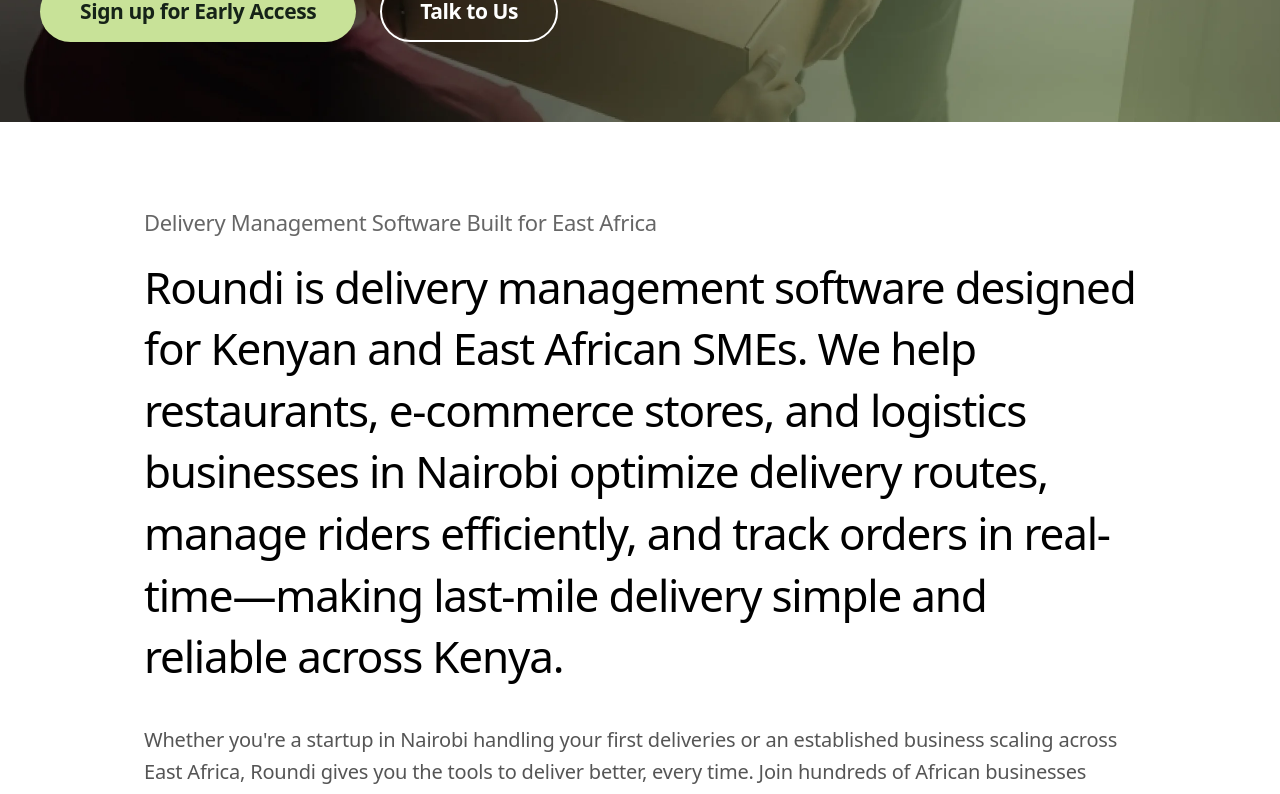
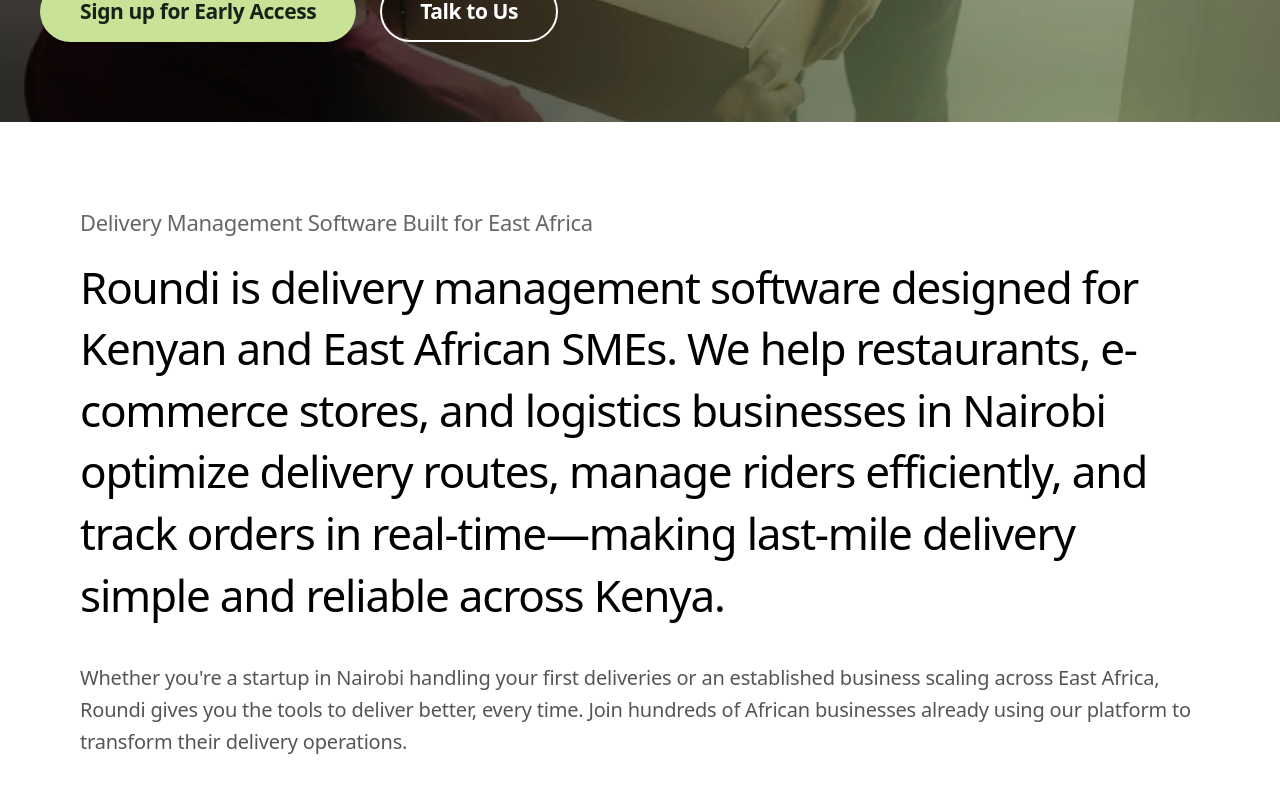
Before and after one commit to digitallegionke/roundi-site-v2, a Next.js app: page / in a window 1280 px wide. Shown: the part 820-1614 px from the top of the page. Built offline with nearby package versions, Linux system fonts and the light colour scheme; a web font is replaced by a local one.

Commit message:
Refactor IntroSection layout for improved responsiveness
- Removed unnecessary max-width property from the IntroSection component to enhance layout flexibility.
- This change aims to improve the overall responsiveness and visual consistency of the IntroSection across different screen sizes.

```diff
--- a/components/home/IntroSection.tsx
+++ b/components/home/IntroSection.tsx
@@ -2,7 +2,7 @@ export function IntroSection() {
   return (
     <div className="relative shrink-0 w-full">
       <div className="flex flex-row items-center justify-center size-full">
-        <div className="box-border content-stretch flex flex-col gap-[16px] md:gap-[20px] items-start p-[32px] md:p-[56px] lg:p-[80px] relative w-full max-w-6xl mx-auto">
+        <div className="box-border content-stretch flex flex-col gap-[16px] md:gap-[20px] items-start p-[32px] md:p-[56px] lg:p-[80px] relative w-full">
           <h2 className="font-sans leading-[1.3] not-italic relative shrink-0 text-[18px] md:text-[20px] lg:text-[22px] text-[#666666] tracking-[-0.3px] font-medium">
             Delivery Management Software Built for East Africa
           </h2>
```
